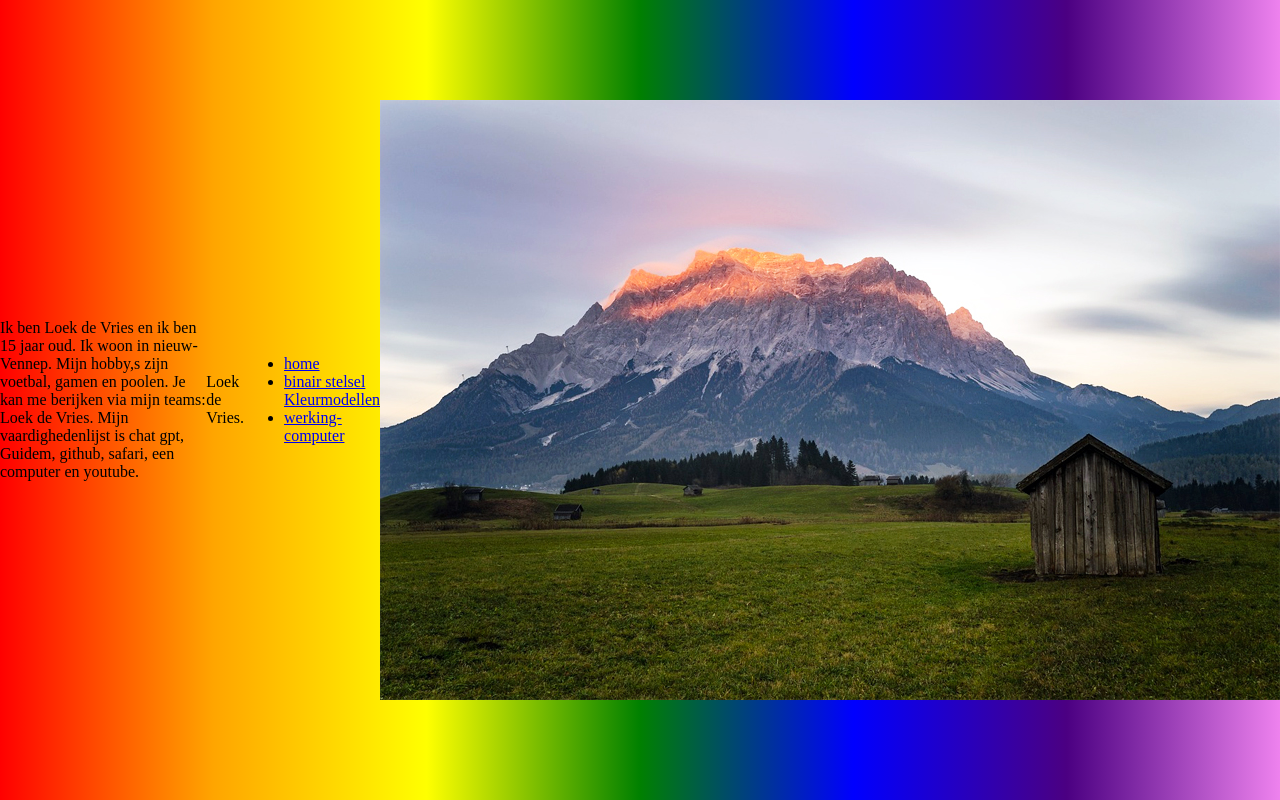
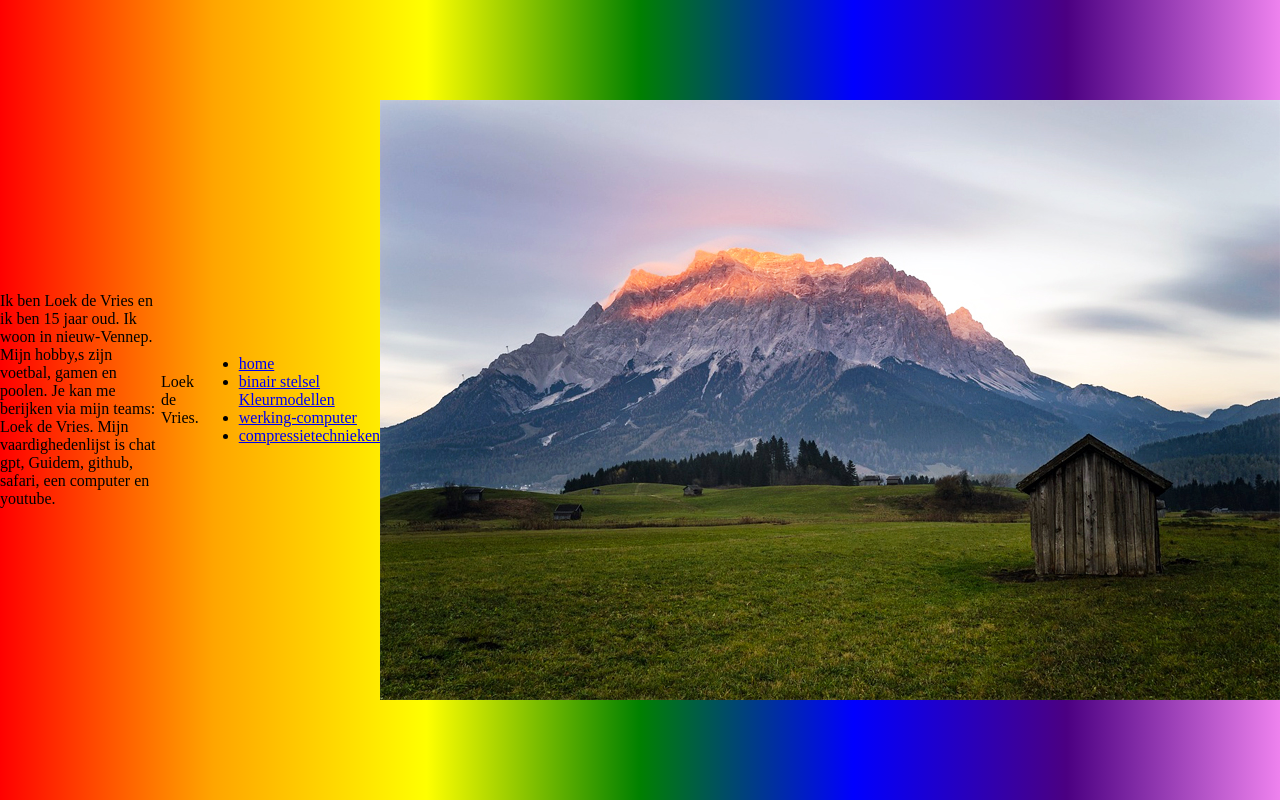
Before and after one commit to loekdevries/loekdevries.github.io, a plain HTML site: page index.html in a window 1280 px wide. Drawn offline with Linux system fonts and the light colour scheme.

Commit message:
Update index.html

```diff
--- a/index.html
+++ b/index.html
@@ -35,6 +35,7 @@
     <li><a href="binairstelsel.html">binair stelsel</a></li
     <li><a href="Kleurmodellen.html">Kleurmodellen</a></li>
     <li><a href="werking-computer.html">werking-computer</a></li>
+    <li><a href="compressietechnieken.html">compressietechnieken</a></li>
     </ul>
 
     <img src="Zugspitze-4589191-Pixabay2.jpg" alt="deze site is nog niet af"
```
